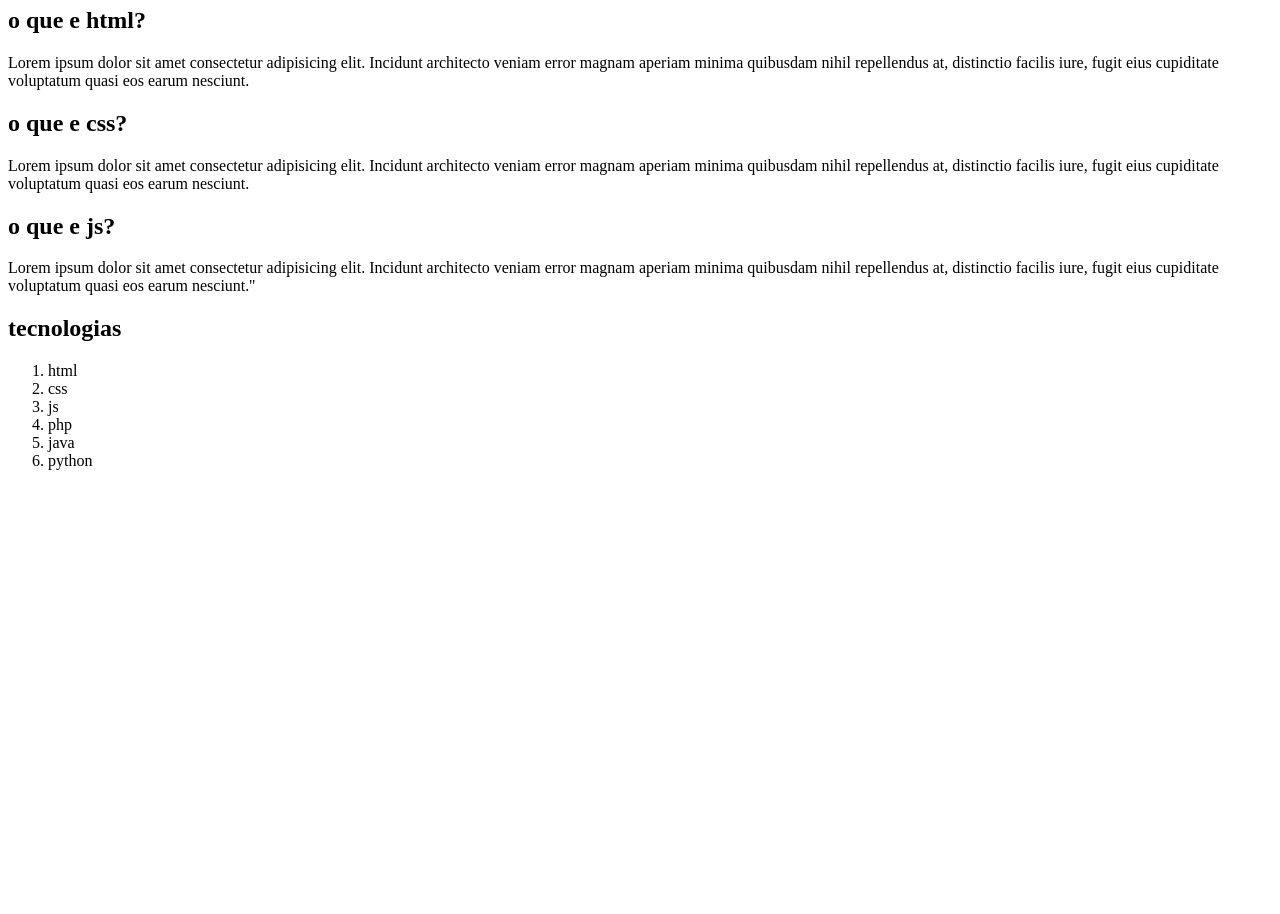
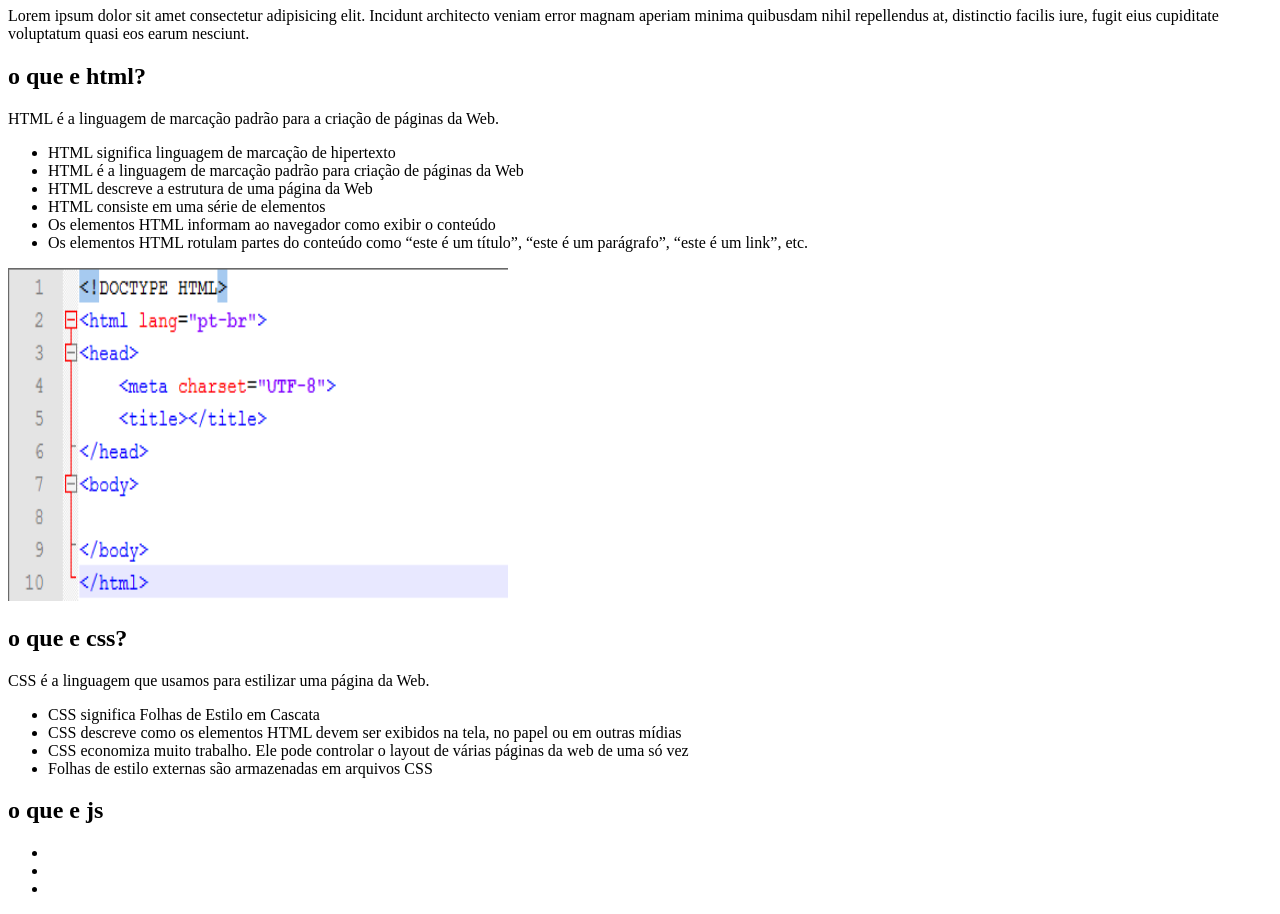
Before and after one commit to miguelsilva1234/Meuprimeirosite, a plain HTML site: page index.html in a window 1280 px wide. Shown: the part 73-987 px from the top of the page. Before the commit the page ends 800 px from the top, so only its background shows below. Drawn offline with Linux system fonts and the light colour scheme.

Commit message:
alteracao pagina index e inclusao imagem

```diff
--- a/index.html
+++ b/index.html
@@ -6,28 +6,41 @@
     <title>meu primeiro site</title>
 </head>
 <body>
-     <h1>pagina sobre tecnologia web</h1>
-     <h2>o que e html?</h2>
+     <h1>desenvolvimento web</h1>
      <p>
         Lorem ipsum dolor sit amet consectetur adipisicing elit. Incidunt architecto veniam error magnam aperiam minima quibusdam nihil repellendus at, distinctio facilis iure, fugit eius cupiditate voluptatum quasi eos earum nesciunt.
      </p>
+     <h2>o que e html?</h2>
+     <p>
+      HTML é a linguagem de marcação padrão para a criação de páginas da Web.
+     </p>
+     <ul>
+      <li>HTML significa linguagem de marcação de hipertexto</li>
+      <li>HTML é a linguagem de marcação padrão para criação de páginas da Web</li>
+      <li>HTML descreve a estrutura de uma página da Web</li>
+      <li>HTML consiste em uma série de elementos</li>
+      <li>Os elementos HTML informam ao navegador como exibir o conteúdo</li>
+      <li>Os elementos HTML rotulam partes do conteúdo como “este é um título”, “este é um parágrafo”, “este é um link”, etc.</li>
+     </ul>
+     <img src="ing/estrutura.png" alt="estrutura basica do html" width="500" height="333">
      <h2>o que e css?</h2>
      <p>
-        Lorem ipsum dolor sit amet consectetur adipisicing elit. Incidunt architecto veniam error magnam aperiam minima quibusdam nihil repellendus at, distinctio facilis iure, fugit eius cupiditate voluptatum quasi eos earum nesciunt.
+      CSS é a linguagem que usamos para estilizar uma página da Web.
      </p>
-     <h2>o que e js?</h2>
-     <p>
-        Lorem ipsum dolor sit amet consectetur adipisicing elit. Incidunt architecto veniam error magnam aperiam minima quibusdam nihil repellendus at, distinctio facilis iure, fugit eius cupiditate voluptatum quasi eos earum nesciunt.''
-     </p>
-     <h2>tecnologias</h2>
-     <ol>
-        <li>html</li>
-        <li>css</li>
-        <li>js</li>
-        <li>php</li>
-        <li>java</li>
-        <li>python</li>
-     </ol>
+     <ul>
+      <li>CSS significa Folhas de Estilo em Cascata</li>
+      <li>CSS descreve como os elementos HTML devem ser exibidos na tela, no papel ou em outras mídias</li>
+      <li>CSS economiza muito trabalho. Ele pode controlar o layout de várias páginas da web de uma só vez</li>
+      <li>Folhas de estilo externas são armazenadas em arquivos CSS</li>
+     </ul>
+
+     <h2>o que e js</h2>
+     <p></p>
+     <ul>
+      <li></li>
+      <li></li>
+      <li></li>
+     </ul>
 
 </body>
 </html>
```
Also changed, not shown: ing/estrutura.png (added).
